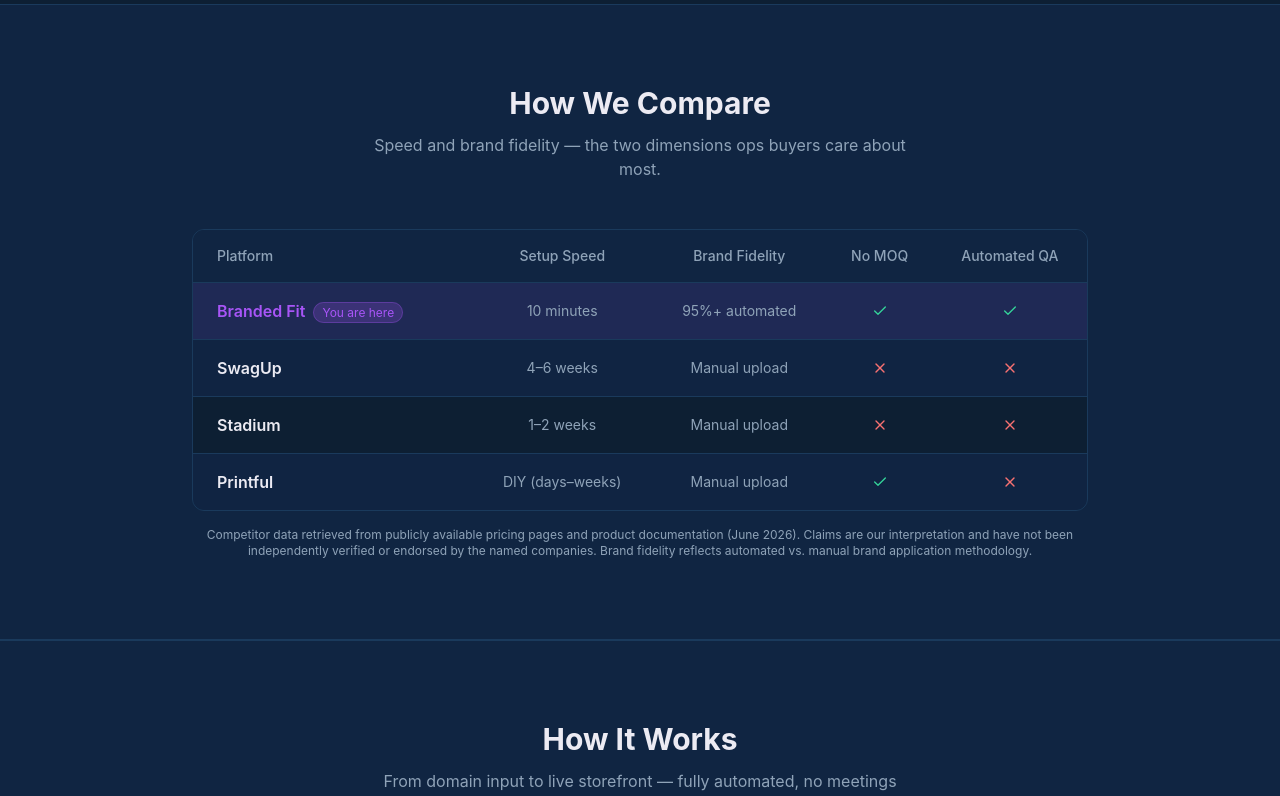
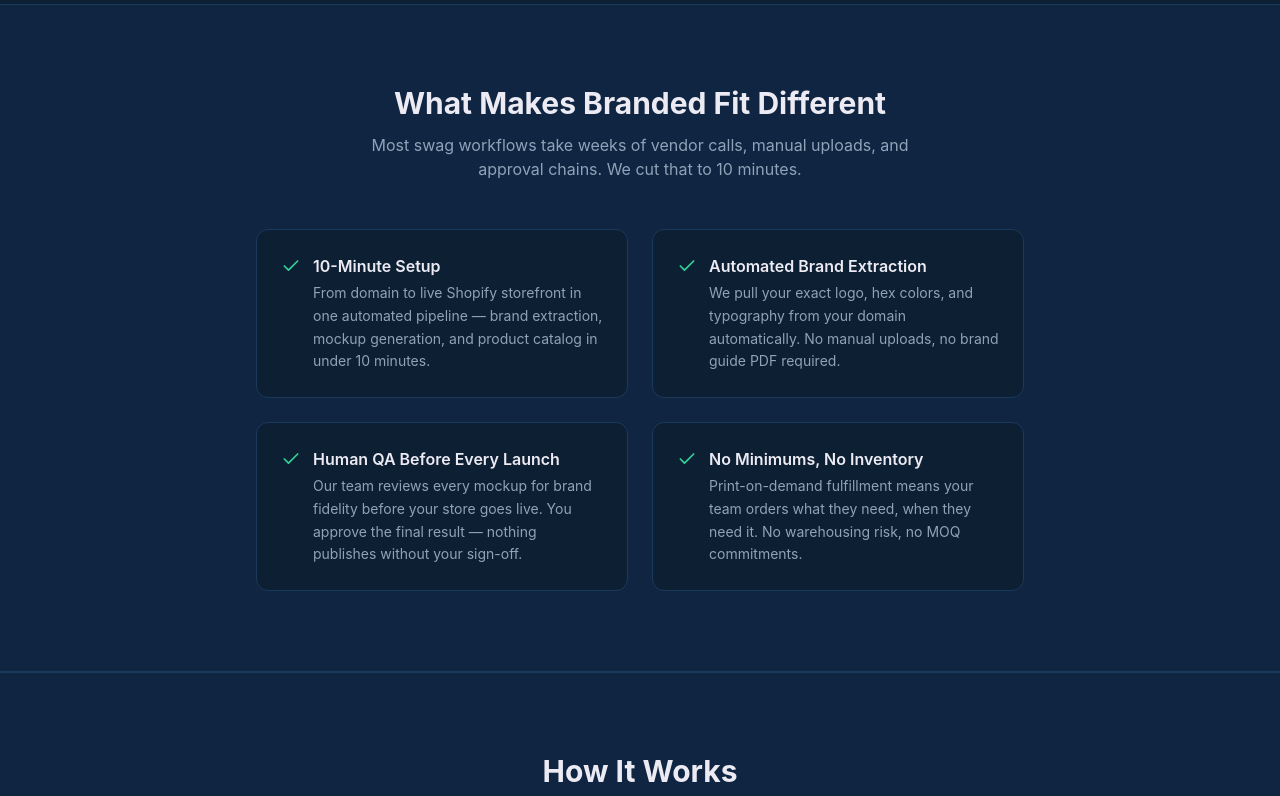
Before and after one commit to iakobidzedavid/branded-fit, a Next.js app: page / in a window 1280 px wide. Shown: the part 2120-2916 px from the top of the page. Built offline with nearby package versions, Linux system fonts and the light colour scheme.

Commit message:
Task: Fix live-product drift + advance flow outputs [TASK-33ed2d97]

```diff
--- a/src/app/page.tsx
+++ b/src/app/page.tsx
@@ -12,7 +12,6 @@
   Clock,
   Palette,
   Package,
-  X,
   Star,
   Calendar,
 } from "lucide-react";
@@ -43,40 +42,6 @@
 
 const PLAN_PRICE = 24000;
 
-const COMPETITORS = [
-  {
-    name: "Branded Fit",
-    speed: "10 minutes",
-    fidelity: "95%+ automated",
-    noMOQ: true,
-    automatedQA: true,
-    highlight: true,
-  },
-  {
-    name: "SwagUp",
-    speed: "4–6 weeks",
-    fidelity: "Manual upload",
-    noMOQ: false,
-    automatedQA: false,
-    highlight: false,
-  },
-  {
-    name: "Stadium",
-    speed: "1–2 weeks",
-    fidelity: "Manual upload",
-    noMOQ: false,
-    automatedQA: false,
-    highlight: false,
-  },
-  {
-    name: "Printful",
-    speed: "DIY (days–weeks)",
-    fidelity: "Manual upload",
-    noMOQ: true,
-    automatedQA: false,
-    highlight: false,
-  },
-];
 
 function ROICalculator() {
   const [selected, setSelected] = useState(1);
@@ -385,91 +350,45 @@
         </div>
       </section>
 
-      {/* Competitive Positioning */}
+      {/* Why Branded Fit */}
       <section className="px-4 py-20 bg-surface border-y border-border">
         <div className="max-w-4xl mx-auto">
           <h2 className="text-3xl font-bold text-center mb-3">
-            How We Compare
+            What Makes Branded Fit Different
           </h2>
           <p className="text-text-muted text-center mb-12 max-w-xl mx-auto">
-            Speed and brand fidelity — the two dimensions ops buyers care
-            about most.
+            Most swag workflows take weeks of vendor calls, manual uploads, and approval chains. We cut that to 10 minutes.
           </p>
-          <div className="overflow-x-auto rounded-xl border border-border">
-            <table className="w-full">
-              <thead>
-                <tr className="bg-surface border-b border-border">
-                  <th className="text-left py-4 px-6 text-text-muted text-sm font-medium">
-                    Platform
-                  </th>
-                  <th className="text-center py-4 px-4 text-text-muted text-sm font-medium">
-                    Setup Speed
-                  </th>
-                  <th className="text-center py-4 px-4 text-text-muted text-sm font-medium">
-                    Brand Fidelity
-                  </th>
-                  <th className="text-center py-4 px-4 text-text-muted text-sm font-medium">
-                    No MOQ
-                  </th>
-                  <th className="text-center py-4 px-4 text-text-muted text-sm font-medium">
-                    Automated QA
-                  </th>
-                </tr>
-              </thead>
-              <tbody>
-                {COMPETITORS.map((row, i) => (
-                  <tr
-                    key={row.name}
-                    className={`border-b border-border last:border-0 ${
-                      row.highlight
-                        ? "bg-accent/10"
-                        : i % 2 === 0
-                        ? "bg-bg"
-                        : "bg-surface/50"
-                    }`}
-                  >
-                    <td className="py-4 px-6">
-                      <span
-                        className={`font-semibold ${
-                          row.highlight ? "text-accent" : "text-text"
-                        }`}
-                      >
-                        {row.name}
-                      </span>
-                      {row.highlight && (
-                        <span className="ml-2 text-xs bg-accent/20 text-accent border border-accent/30 rounded-full px-2 py-0.5">
-                          You are here
-                        </span>
-                      )}
-                    </td>
-                    <td className="py-4 px-4 text-center text-sm text-text-muted">
-                      {row.speed}
-                    </td>
-                    <td className="py-4 px-4 text-center text-sm text-text-muted">
-                      {row.fidelity}
-                    </td>
-                    <td className="py-4 px-4 text-center">
-                      {row.noMOQ ? (
-                        <Check className="w-4 h-4 text-emerald-400 mx-auto" />
-                      ) : (
-                        <X className="w-4 h-4 text-red-400 mx-auto" />
-                      )}
-                    </td>
-                    <td className="py-4 px-4 text-center">
-                      {row.automatedQA ? (
-                        <Check className="w-4 h-4 text-emerald-400 mx-auto" />
-                      ) : (
-                        <X className="w-4 h-4 text-red-400 mx-auto" />
-                      )}
-                    </td>
-                  </tr>
-                ))}
-              </tbody>
-            </table>
+          <div className="grid grid-cols-1 md:grid-cols-2 gap-6 max-w-3xl mx-auto">
+            {[
+              {
+                headline: "10-Minute Setup",
+                body: "From domain to live Shopify storefront in one automated pipeline — brand extraction, mockup generation, and product catalog in under 10 minutes.",
+              },
+              {
+                headline: "Automated Brand Extraction",
+                body: "We pull your exact logo, hex colors, and typography from your domain automatically. No manual uploads, no brand guide PDF required.",
+              },
+              {
+                headline: "Human QA Before Every Launch",
+                body: "Our team reviews every mockup for brand fidelity before your store goes live. You approve the final result — nothing publishes without your sign-off.",
+              },
+              {
+                headline: "No Minimums, No Inventory",
+                body: "Print-on-demand fulfillment means your team orders what they need, when they need it. No warehousing risk, no MOQ commitments.",
+              },
+            ].map(({ headline, body }) => (
+              <div key={headline} className="bg-bg border border-border rounded-xl p-6">
+                <div className="flex items-start gap-3">
+                  <Check className="w-5 h-5 text-emerald-400 flex-shrink-0 mt-0.5" />
+                  <div>
+                    <h3 className="font-semibold text-text mb-1">{headline}</h3>
+                    <p className="text-text-muted text-sm leading-relaxed">{body}</p>
+                  </div>
+                </div>
+              </div>
+            ))}
           </div>
-          <p className="text-text-muted text-xs text-center mt-4">
-            Competitor data retrieved from publicly available pricing pages and product documentation (June 2026). Claims are our interpretation and have not been independently verified or endorsed by the named companies. Brand fidelity reflects automated vs. manual brand application methodology.
-          </p>
         </div>
       </section>
 
@@ -480,8 +399,8 @@
             How It Works
           </h2>
           <p className="text-text-muted text-center mb-12 max-w-xl mx-auto">
-            From domain input to live storefront — fully automated, no meetings
-            required.
+            From domain input to live storefront — end-to-end automation with
+            human QA at go-live. No meetings, no vendor calls required.
           </p>
           <div className="space-y-4">
             {[
@@ -556,7 +475,7 @@
           <h2 className="text-3xl font-bold mb-3">See It For Yourself</h2>
           <p className="text-text-muted mb-10 max-w-xl mx-auto">
             Enter any corporate domain and watch your branded storefront come to
-            life in under 10 minutes. No account required. Fully automated.
+            life in under 10 minutes. No account required. Automated pipeline with human QA at go-live.
           </p>
 
           <div className="bg-surface border border-border rounded-xl p-8 mb-8 max-w-2xl mx-auto">
@@ -861,36 +780,22 @@
         </div>
       </section>
 
-      {/* [NEW] Outreach Campaign — Active Pipeline */}
+      {/* [NEW] Outreach Campaign — Active Pipeline with Response Tracking */}
       <section className="px-4 py-16 bg-bg">
         <div className="max-w-4xl mx-auto">
           <div className="bg-surface border border-accent/30 rounded-xl p-8">
-            <div className="flex flex-col md:flex-row items-start md:items-center gap-6">
+            <div className="flex flex-col md:flex-row items-start md:items-center gap-6 mb-8">
               <div className="flex-1">
                 <div className="inline-flex items-center gap-2 bg-emerald-400/10 border border-emerald-400/30 rounded-full px-3 py-1 text-emerald-400 text-xs font-medium mb-3">
                   <span className="w-1.5 h-1.5 rounded-full bg-emerald-400 animate-pulse" />
-                  Active outreach in progress
+                  Active outreach — Wave 1 in progress
                 </div>
                 <h3 className="text-xl font-bold text-text mb-2">
                   We&apos;re Reaching Out to People Ops Leaders
                 </h3>
                 <p className="text-text-muted text-sm leading-relaxed">
-                  We&apos;re personally contacting 10 ops and culture buyers at Series B–D companies this week — sharing a live Command Console link so they can see their brand in under 10 minutes. If you received one of our emails, this is the link.
+                  10 personalized emails queued to named ops and culture buyers at Series B–D companies — each with a live Command Console link. If you received one of our emails, this is the link.
                 </p>
-                <div className="flex flex-wrap gap-4 mt-4">
-                  <div className="flex items-center gap-2 text-sm text-text-muted">
-                    <Check className="w-4 h-4 text-emerald-400 flex-shrink-0" />
-                    Personalized outreach to named ops buyers
-                  </div>
-                  <div className="flex items-center gap-2 text-sm text-text-muted">
-                    <Check className="w-4 h-4 text-emerald-400 flex-shrink-0" />
-                    Live Command Console link in every email
-                  </div>
-                  <div className="flex items-center gap-2 text-sm text-text-muted">
-                    <Check className="w-4 h-4 text-emerald-400 flex-shrink-0" />
-                    Response tracking and follow-up within 24h
-                  </div>
-                </div>
               </div>
               <div className="flex-shrink-0">
                 <Link
@@ -899,6 +804,43 @@
                 >
                   See Your Brand Preview
                   <ArrowRight className="w-4 h-4" />
+                </Link>
+              </div>
+            </div>
+
+            {/* Response Tracking Dashboard */}
+            <div className="border-t border-border pt-6">
+              <p className="text-text-muted text-xs font-semibold uppercase tracking-widest mb-4">
+                Wave 1 Campaign Tracker — June 2026
+              </p>
+              <div className="grid grid-cols-2 md:grid-cols-4 gap-4 mb-4">
+                {[
+                  { label: "Prospects Queued", value: "10", color: "text-text" },
+                  { label: "Emails Drafted", value: "10", color: "text-accent" },
+                  { label: "Replies Received", value: "—", color: "text-text-muted" },
+                  { label: "Calls Booked", value: "—", color: "text-text-muted" },
+                ].map(({ label, value, color }) => (
+                  <div key={label} className="bg-bg border border-border rounded-lg p-4 text-center">
+                    <p className={`text-2xl font-bold ${color}`}>{value}</p>
+                    <p className="text-text-muted text-xs mt-1">{label}</p>
+                  </div>
+                ))}
+              </div>
+              <div className="bg-bg border border-border rounded-lg p-4">
+                <div className="flex items-center justify-between mb-2">
+                  <span className="text-text-muted text-xs font-medium">Campaign status</span>
+                  <span className="inline-flex items-center gap-1.5 text-xs text-emerald-400">
+                    <span className="w-1.5 h-1.5 rounded-full bg-emerald-400 animate-pulse" />
+                    Drafts queued — awaiting send approval
+                  </span>
+                </div>
+                <p className="text-text-muted text-xs leading-relaxed">
+                  Prospects validated via Apollo (≥90% confidence). Outreach drafts in Gmail — personalized with prospect name, company, and live Command Console link. Replies tracked via Gmail monitoring; follow-up within 24h of first response. Response data updates here as campaign progresses.
+                </p>
+              </div>
+              <div className="mt-3 text-right">
+                <Link href="/admin" className="text-accent text-xs hover:underline">
+                  View full response tracker in Admin →
                 </Link>
               </div>
             </div>
@@ -914,7 +856,7 @@
           </h2>
           <p className="text-text-muted mb-10 text-lg">
             Enter your domain and your branded storefront is live in 10
-            minutes — no contract, no commitment. Fully automated.
+            minutes — no contract, no commitment. Automated setup with human QA review.
           </p>
           <div className="flex flex-col sm:flex-row gap-4 justify-center">
             <Link
```
Also changed, not shown: 1 other file (tests, documents, lock files or other folders).
